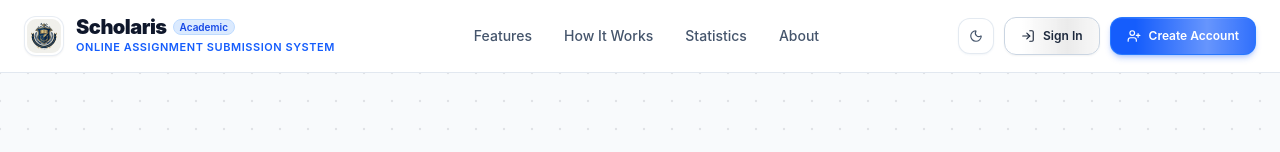
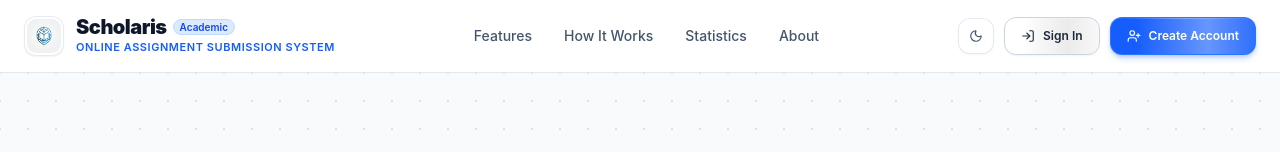
Before and after one commit to SUJOYDUTTA34/ONLINE-ASSIGNMENT-SUBMISSION, a React (Vite) app: page / in a window 1280 px wide. Shown: the top 152 px of the page. Built offline with nearby package versions, Linux system fonts and the light colour scheme.

Commit message:
feat: update application logo
Replace existing academic crest logo with the new webpage logo across the header, sidebar, and landing page.

```diff
--- a/src/components/layout/Header.tsx
+++ b/src/components/layout/Header.tsx
@@ -3,7 +3,7 @@ import { motion, AnimatePresence } from 'motion/react';
 import { useAuth } from '../../context/AuthContext';
 import { useNotifications } from '../../context/NotificationContext';
 import { storage } from '../../services/storage';
-import academicLogo from '../../assets/images/academic_crest_logo_1789753031183.jpg';
+import webpageLogo from '../../assets/images/webpage_logo_1791176307030.jpg';
 import {
   GraduationCap,
   Bell,
@@ -95,7 +95,7 @@ export const Header: React.FC<HeaderProps> = ({ onToggleMobileSidebar, setActive
           <div className="flex items-center gap-2.5">
             <div className="relative w-9 h-9 rounded-xl overflow-hidden shadow-xs border border-slate-200/80 dark:border-slate-700 bg-white flex items-center justify-center p-0.5">
               <img
-                src={academicLogo}
+                src={webpageLogo}
                 alt="Scholaris Crest"
                 className="w-full h-full object-cover rounded-[9px]"
                 referrerPolicy="no-referrer"
--- a/src/components/layout/Sidebar.tsx
+++ b/src/components/layout/Sidebar.tsx
@@ -1,7 +1,7 @@
 import React from 'react';
 import { motion, AnimatePresence } from 'motion/react';
 import { useAuth } from '../../context/AuthContext';
-import academicLogo from '../../assets/images/academic_crest_logo_1789753031183.jpg';
+import webpageLogo from '../../assets/images/webpage_logo_1791176307030.jpg';
 import { UserAvatar } from '../common/UserAvatar';
 import {
   LayoutDashboard,
@@ -100,7 +100,7 @@ export const Sidebar: React.FC<SidebarProps> = ({
         <div className="flex items-center gap-2.5">
           <div className="w-8 h-8 rounded-lg overflow-hidden border border-slate-700 bg-white flex items-center justify-center p-0.5">
             <img
-              src={academicLogo}
+              src={webpageLogo}
               alt="Scholaris Logo"
               className="w-full h-full object-cover rounded-md"
               referrerPolicy="no-referrer"
--- a/src/components/public/LandingPage.tsx
+++ b/src/components/public/LandingPage.tsx
@@ -7,7 +7,7 @@ import { InteractiveHoverButton } from '@/components/ui/interactive-hover-button
 import { ShinyButton } from '@/components/ui/shiny-button';
 import { ProgressBar } from '@/components/ui/progress-bar';
 import { SonarGrid } from '@/components/ui/sonar-grid';
-import academicLogo from '../../assets/images/academic_crest_logo_1789753031183.jpg';
+import webpageLogo from '../../assets/images/webpage_logo_1791176307030.jpg';
 import { ThemeToggle } from '../common/ThemeToggle';
 import {
   GraduationCap,
@@ -122,7 +122,7 @@ export const LandingPage: React.FC<LandingPageProps> = ({ onOpenLogin, onOpenReg
           <div className="flex items-center gap-2 sm:gap-3 min-w-0">
             <div className="relative w-8 h-8 sm:w-10 sm:h-10 rounded-lg sm:rounded-xl overflow-hidden shadow-xs border border-slate-200/80 dark:border-slate-700 bg-white flex items-center justify-center p-0.5 group shrink-0">
               <img
-                src={academicLogo}
+                src={webpageLogo}
                 alt="Scholaris Academic Crest"
                 className="w-full h-full object-cover rounded-[7px] sm:rounded-[9px] transition-transform duration-300 group-hover:scale-105"
                 referrerPolicy="no-referrer"
@@ -750,7 +750,7 @@ export const LandingPage: React.FC<LandingPageProps> = ({ onOpenLogin, onOpenReg
             <div className="flex items-center gap-2 mb-3">
               <div className="w-7 h-7 rounded-lg overflow-hidden border border-slate-700 bg-white flex items-center justify-center">
                 <img
-                  src={academicLogo}
+                  src={webpageLogo}
                   alt="Scholaris Logo"
                   className="w-full h-full object-cover"
                   referrerPolicy="no-referrer"
```
Also changed, not shown: src/assets/images/webpage_logo_1791176307030.jpg (added), 1 other file (tests, documents, lock files or other folders).
